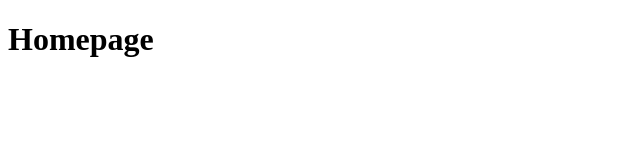
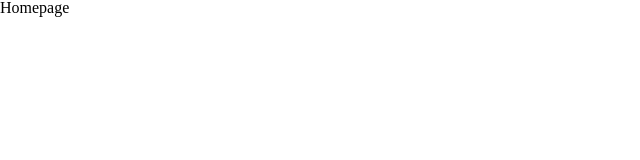
Before and after one commit to fulcrum-ctrl/Bootstrap-layout-2022, a plain HTML site: page index.html in a window 1280 px wide. Shown: the whole page, without its empty margins (0-640 px from the left). Drawn offline with Linux system fonts and the light colour scheme.

Commit message:
Added reset css?

```diff
--- a/index.html
+++ b/index.html
@@ -3,6 +3,7 @@
     <head>
         <meta charset="UTF-8" lang="en-US">
         <title>Homepage</title>
+        <link rel="stylesheet" type="text/css" href="./assets/css/reset.css">
     </head>
     <body>
         <h1>Homepage</h1>
```
Also changed, not shown: contact.html (+1 -0 lines), portfolio.html (+1 -0 lines).
